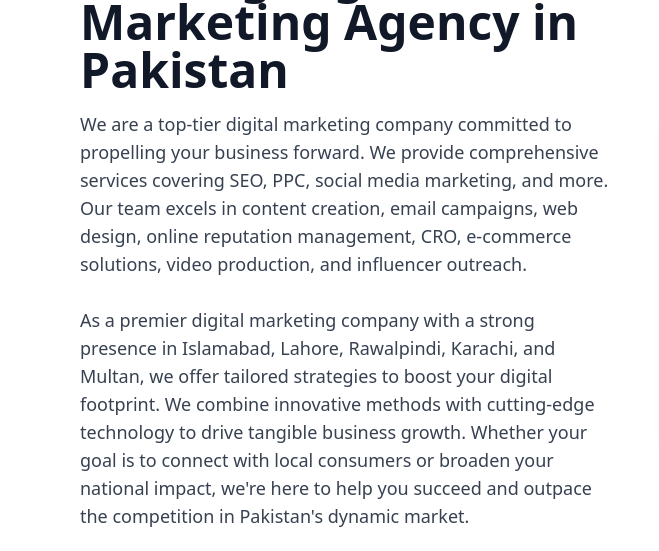
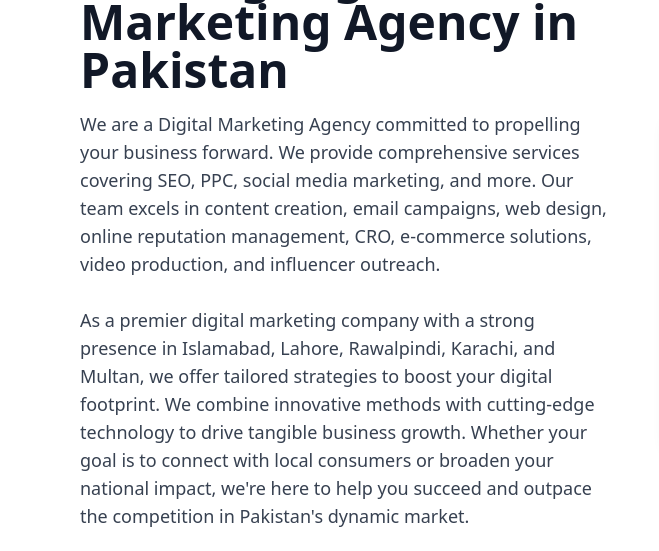
Before and after one commit to usamaijaz371/digital-marketing, a plain HTML site: page index.html in a window 1280 px wide. Shown: the part 124-675 px from the top of the page, 0-659 px from the left. Drawn offline with nearby package versions, Linux system fonts and the light colour scheme.

Commit message:
Update index.html

```diff
--- a/index.html
+++ b/index.html
@@ -102,7 +102,7 @@
             Leading Digital Marketing Agency in Pakistan
         </h1>
         <p class="text-lg text-gray-700 mb-6">
-            We are a top-tier digital marketing company committed to propelling your business forward. We provide comprehensive services covering SEO, PPC, social media marketing, and more. Our team excels in content creation, email campaigns, web design, online reputation management, CRO, e-commerce solutions, video production, and influencer outreach.
+            We are a <a href="https://maps.app.goo.gl/VxQZ7KPPAF9aXD3X7">Digital Marketing Agency</a> committed to propelling your business forward. We provide comprehensive services covering SEO, PPC, social media marketing, and more. Our team excels in content creation, email campaigns, web design, online reputation management, CRO, e-commerce solutions, video production, and influencer outreach.
             <br>
             <br>
             As a premier digital marketing company with a strong presence in Islamabad, Lahore, Rawalpindi, Karachi, and Multan, we offer tailored strategies to boost your digital footprint. We combine innovative methods with cutting-edge technology to drive tangible business growth. Whether your goal is to connect with local consumers or broaden your national impact, we're here to help you succeed and outpace the competition in Pakistan's dynamic market.
```
